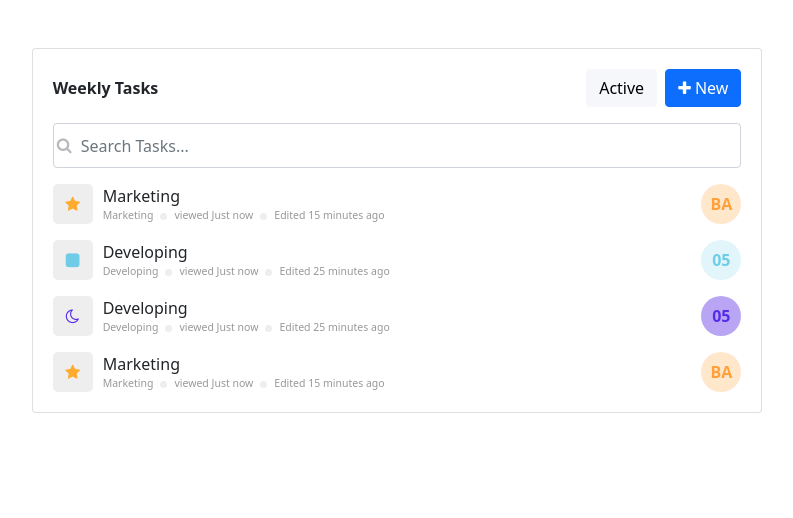
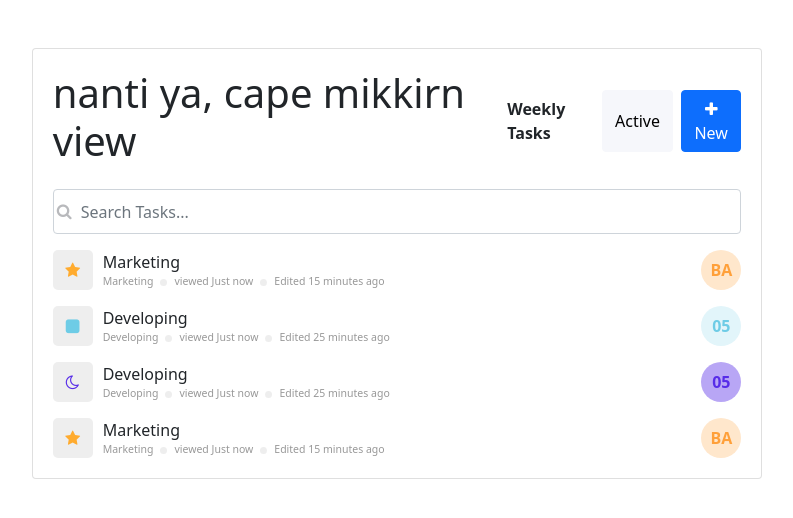
Before and after one commit to rendylutfiprabowo/tugas1trafindo, a CodeIgniter 4 app: template app/Views/user/task_user.php in a window 1280 px wide. Shown: the top 518 px of the page, without its empty margins (243-1036 px from the left). Run offline with PHP 8.4 and a stand-in for CodeIgniter, Linux system fonts and the light colour scheme; the template is opened without the code that fills it, so the values that code supplies are empty; some libraries are stand-ins or nearby versions.

Commit message:
Update task_user.php

```diff
--- a/app/Views/user/task_user.php
+++ b/app/Views/user/task_user.php
@@ -24,7 +24,7 @@
                 <div class="card">
 
                     <div class="d-flex justify-content-between align-items-center">
-
+<h1>nanti ya, cape mikkirn view</h1>
                         <span class="font-weight-bold">Weekly Tasks</span>
 
                         <div class="d-flex flex-row">
```
